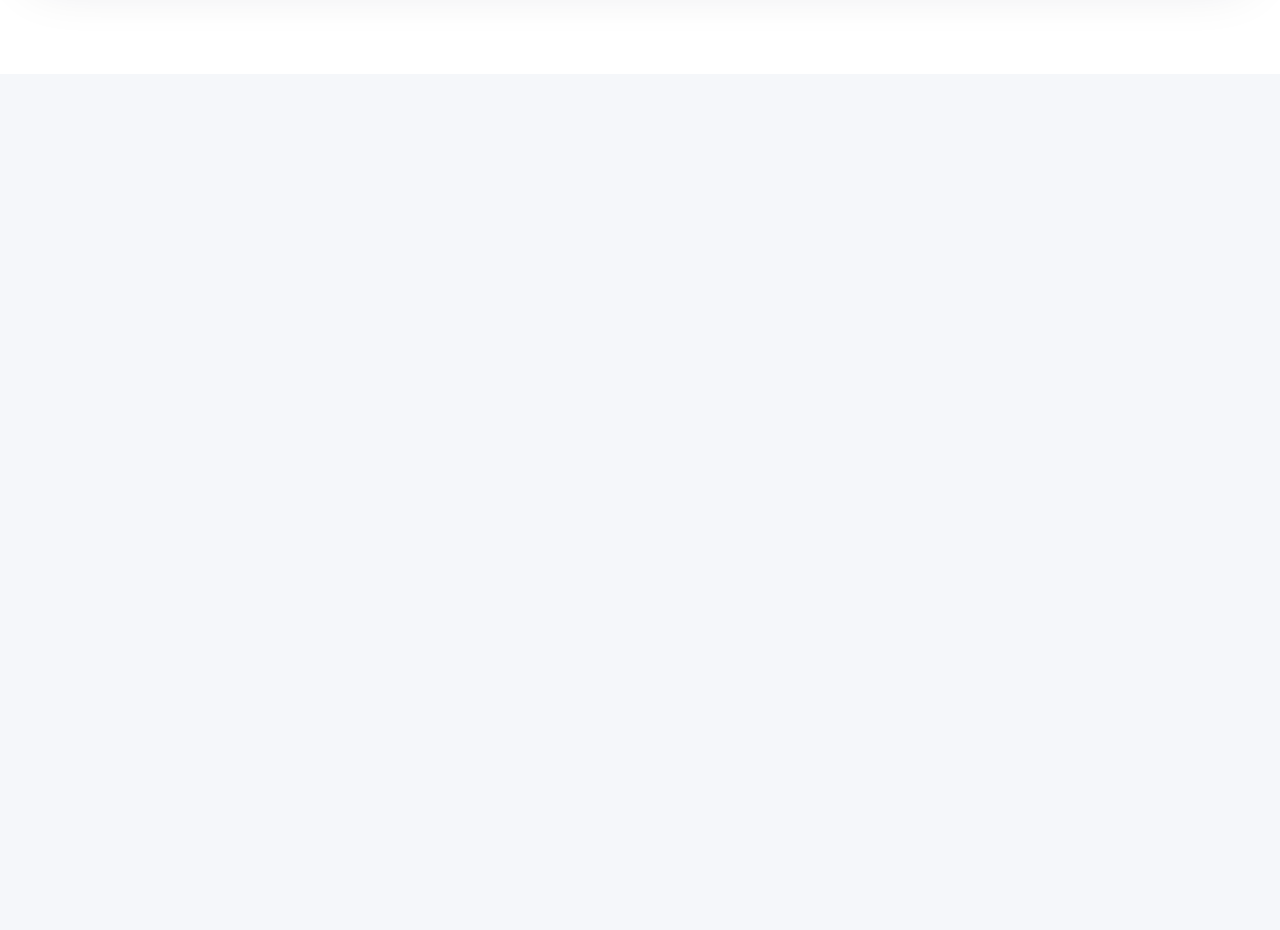
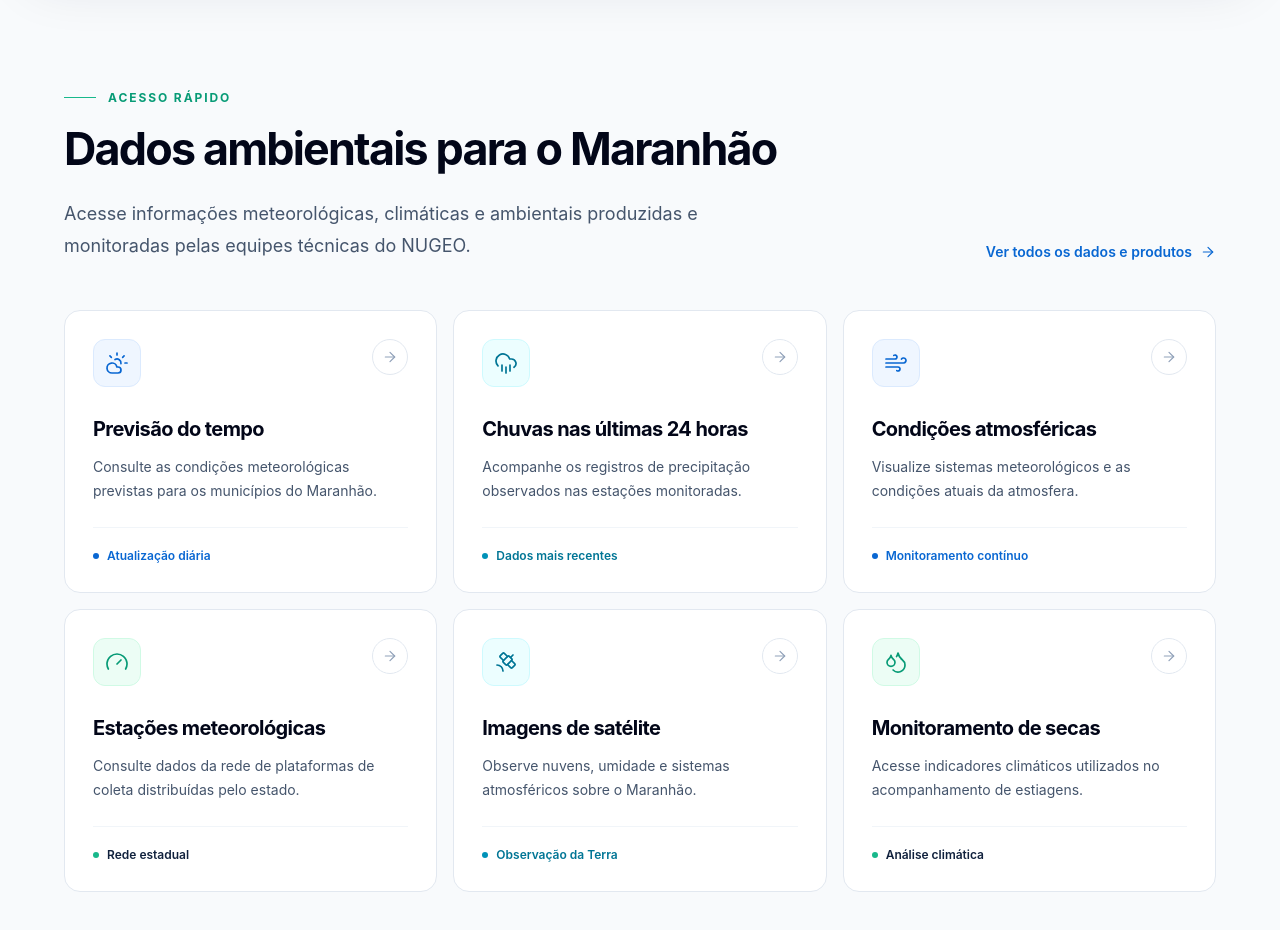
Before and after one commit to EuGeanCarlos/nugeo-uema-web-site, a React (Vite) app in the folder frontend/nugeo-web/: page / in a window 1280 px wide. Shown: the part 1120-2050 px from the top of the page. Before the commit the page ends 1194 px from the top, so only its background shows below. Built offline with nearby package versions, Linux system fonts and the light colour scheme.

Commit message:
feat(home): add environmental data quick access section

```diff
--- a/frontend/nugeo-web/src/components/home/quick-access/QuickAccessSection.tsx
+++ b/frontend/nugeo-web/src/components/home/quick-access/QuickAccessSection.tsx
@@ -0,0 +1,207 @@
+import { ArrowRight, Database } from "lucide-react";
+
+import {
+  quickAccessItems,
+  type QuickAccessAccent,
+} from "../../../data/quickAccess";
+
+interface AccentClasses {
+  icon: string;
+  status: string;
+  line: string;
+  glow: string;
+}
+
+function getAccentClasses(accent: QuickAccessAccent): AccentClasses {
+  switch (accent) {
+    case "green":
+      return {
+        icon: "border-emerald-100 bg-emerald-50 text-nugeo-green-600",
+        status: "text-nugeo-green-700",
+        line: "bg-nugeo-green-500",
+        glow:
+          "group-hover:shadow-[0_22px_55px_rgba(24,184,139,0.10)]",
+      };
+
+    case "cyan":
+      return {
+        icon: "border-cyan-100 bg-cyan-50 text-cyan-700",
+        status: "text-cyan-700",
+        line: "bg-cyan-600",
+        glow:
+          "group-hover:shadow-[0_22px_55px_rgba(8,145,178,0.10)]",
+      };
+
+    case "blue":
+    default:
+      return {
+        icon: "border-blue-100 bg-blue-50 text-nugeo-blue-600",
+        status: "text-nugeo-blue-600",
+        line: "bg-nugeo-blue-600",
+        glow:
+          "group-hover:shadow-[0_22px_55px_rgba(9,103,210,0.10)]",
+      };
+  }
+}
+
+export function QuickAccessSection() {
+  return (
+    <section
+      id="dados"
+      aria-labelledby="quick-access-title"
+      className="bg-slate-50 py-24 sm:py-28 lg:py-32"
+    >
+      <div className="mx-auto w-full max-w-[1360px] px-6 sm:px-8 lg:px-16">
+        <div className="flex flex-col justify-between gap-8 lg:flex-row lg:items-end">
+          <div className="max-w-3xl">
+            <div className="flex items-center gap-3">
+              <span
+                aria-hidden="true"
+                className="h-px w-8 bg-nugeo-green-500"
+              />
+
+              <p className="text-xs font-bold uppercase tracking-[0.16em] text-nugeo-green-600">
+                Acesso rápido
+              </p>
+            </div>
+
+            <h2
+              id="quick-access-title"
+              className="mt-4 text-balance text-3xl font-bold leading-tight tracking-[-0.04em] text-slate-950 sm:text-4xl lg:text-[2.8rem]"
+            >
+              Dados ambientais para o Maranhão
+            </h2>
+
+            <p className="mt-5 max-w-2xl text-pretty text-base leading-7 text-slate-600 sm:text-lg sm:leading-8">
+              Acesse informações meteorológicas, climáticas e ambientais
+              produzidas e monitoradas pelas equipes técnicas do NUGEO.
+            </p>
+          </div>
+
+          <a
+            href="/dados"
+            className={[
+              "group inline-flex w-fit items-center gap-2",
+              "text-sm font-semibold text-nugeo-blue-600",
+              "transition-colors duration-200 hover:text-nugeo-blue-500",
+              "focus-visible:rounded-md focus-visible:outline-2",
+              "focus-visible:outline-offset-4 focus-visible:outline-nugeo-blue-600",
+            ].join(" ")}
+          >
+            Ver todos os dados e produtos
+
+            <ArrowRight
+              aria-hidden="true"
+              className="h-4 w-4 transition-transform duration-200 group-hover:translate-x-1"
+              strokeWidth={1.8}
+            />
+          </a>
+        </div>
+
+        <ul className="mt-12 grid gap-4 md:grid-cols-2 xl:grid-cols-3">
+          {quickAccessItems.map((item) => {
+            const Icon = item.icon;
+            const accent = getAccentClasses(item.accent);
+
+            return (
+              <li key={item.id}>
+                <a
+                  href={item.href}
+                  className={[
+                    "group relative flex h-full min-h-[250px] flex-col",
+                    "overflow-hidden rounded-2xl border border-slate-200",
+                    "bg-white p-6 sm:p-7",
+                    "transition duration-200",
+                    "hover:-translate-y-1 hover:border-slate-300",
+                    accent.glow,
+                    "focus-visible:outline-2 focus-visible:outline-offset-4",
+                    "focus-visible:outline-nugeo-blue-600",
+                  ].join(" ")}
+                >
+                  <div className="flex items-start justify-between gap-4">
+                    <span
+                      aria-hidden="true"
+                      className={[
+                        "flex h-12 w-12 shrink-0 items-center justify-center",
+                        "rounded-xl border transition-transform duration-200",
+                        "group-hover:-translate-y-0.5",
+                        accent.icon,
+                      ].join(" ")}
+                    >
+                      <Icon className="h-6 w-6" strokeWidth={1.7} />
+                    </span>
+
+                    <span className="flex h-9 w-9 items-center justify-center rounded-full border border-slate-200 text-slate-400 transition duration-200 group-hover:border-blue-200 group-hover:bg-blue-50 group-hover:text-nugeo-blue-600">
+                      <ArrowRight
+                        aria-hidden="true"
+                        className="h-4 w-4 transition-transform duration-200 group-hover:translate-x-0.5"
+                        strokeWidth={1.8}
+                      />
+                    </span>
+                  </div>
+
+                  <h3 className="mt-7 text-xl font-bold tracking-[-0.03em] text-slate-950">
+                    {item.title}
+                  </h3>
+
+                  <p className="mt-3 flex-1 text-sm leading-6 text-slate-600">
+                    {item.description}
+                  </p>
+
+                  <div className="mt-6 flex items-center gap-2 border-t border-slate-100 pt-5">
+                    <span
+                      aria-hidden="true"
+                      className={[
+                        "h-1.5 w-1.5 rounded-full",
+                        accent.line,
+                      ].join(" ")}
+                    />
+
+                    <span
+                      className={[
+                        "text-xs font-semibold",
+                        accent.status,
+                      ].join(" ")}
+                    >
+                      {item.status}
+                    </span>
+                  </div>
+
+                  <span
+                    aria-hidden="true"
+                    className={[
+                      "absolute bottom-0 left-0 h-[3px] w-0",
+                      "transition-all duration-300 group-hover:w-full",
+                      accent.line,
+                    ].join(" ")}
+                  />
+                </a>
+              </li>
+            );
+          })}
+        </ul>
+
+        <div className="mt-10 flex justify-center lg:hidden">
+          <a
+            href="/dados"
+            className={[
+              "inline-flex min-h-12 items-center justify-center gap-3",
+              "rounded-xl border border-slate-300 bg-white px-6",
+              "text-sm font-semibold text-slate-700",
+              "transition-colors hover:border-blue-200",
+              "hover:bg-blue-50 hover:text-nugeo-blue-600",
+            ].join(" ")}
+          >
+            <Database
+              aria-hidden="true"
+              className="h-[18px] w-[18px]"
+              strokeWidth={1.8}
+            />
+
+            Explorar todos os produtos
+          </a>
+        </div>
+      </div>
+    </section>
+  );
+}
--- a/frontend/nugeo-web/src/data/quickAccess.ts
+++ b/frontend/nugeo-web/src/data/quickAccess.ts
@@ -0,0 +1,85 @@
+import type { LucideIcon } from "lucide-react";
+
+import {
+  CloudRain,
+  CloudSun,
+  Droplets,
+  Gauge,
+  Satellite,
+  Wind,
+} from "lucide-react";
+
+export type QuickAccessAccent = "blue" | "cyan" | "green";
+
+export interface QuickAccessItem {
+  id: string;
+  title: string;
+  description: string;
+  status: string;
+  href: string;
+  icon: LucideIcon;
+  accent: QuickAccessAccent;
+}
+
+export const quickAccessItems: QuickAccessItem[] = [
+  {
+    id: "weather-forecast",
+    title: "Previsão do tempo",
+    description:
+      "Consulte as condições meteorológicas previstas para os municípios do Maranhão.",
+    status: "Atualização diária",
+    href: "/dados/previsao-do-tempo",
+    icon: CloudSun,
+    accent: "blue",
+  },
+  {
+    id: "last-rainfall",
+    title: "Chuvas nas últimas 24 horas",
+    description:
+      "Acompanhe os registros de precipitação observados nas estações monitoradas.",
+    status: "Dados mais recentes",
+    href: "/dados/chuvas",
+    icon: CloudRain,
+    accent: "cyan",
+  },
+  {
+    id: "atmospheric-conditions",
+    title: "Condições atmosféricas",
+    description:
+      "Visualize sistemas meteorológicos e as condições atuais da atmosfera.",
+    status: "Monitoramento contínuo",
+    href: "/dados/condicoes-atmosfericas",
+    icon: Wind,
+    accent: "blue",
+  },
+  {
+    id: "weather-stations",
+    title: "Estações meteorológicas",
+    description:
+      "Consulte dados da rede de plataformas de coleta distribuídas pelo estado.",
+    status: "Rede estadual",
+    href: "/dados/estacoes-meteorologicas",
+    icon: Gauge,
+    accent: "green",
+  },
+  {
+    id: "satellite-images",
+    title: "Imagens de satélite",
+    description:
+      "Observe nuvens, umidade e sistemas atmosféricos sobre o Maranhão.",
+    status: "Observação da Terra",
+    href: "/dados/imagens-de-satelite",
+    icon: Satellite,
+    accent: "cyan",
+  },
+  {
+    id: "drought-monitoring",
+    title: "Monitoramento de secas",
+    description:
+      "Acesse indicadores climáticos utilizados no acompanhamento de estiagens.",
+    status: "Análise climática",
+    href: "/dados/monitoramento-de-secas",
+    icon: Droplets,
+    accent: "green",
+  },
+];
--- a/frontend/nugeo-web/src/pages/HomePage.tsx
+++ b/frontend/nugeo-web/src/pages/HomePage.tsx
@@ -1,5 +1,6 @@
 import { HeroSection } from "../components/home/hero/HeroSection";
 import { IndicatorsSection } from "../components/home/indicators/IndicatorsSection";
+import { QuickAccessSection } from "../components/home/quick-access/QuickAccessSection";
 import { Header } from "../components/layout/header/Header";
 
 export function HomePage() {
@@ -10,8 +11,7 @@ export function HomePage() {
       <main id="conteudo-principal">
         <HeroSection />
         <IndicatorsSection />
-
-        <div className="h-24 bg-white sm:h-28" />
+        <QuickAccessSection />
       </main>
     </div>
   );
```
